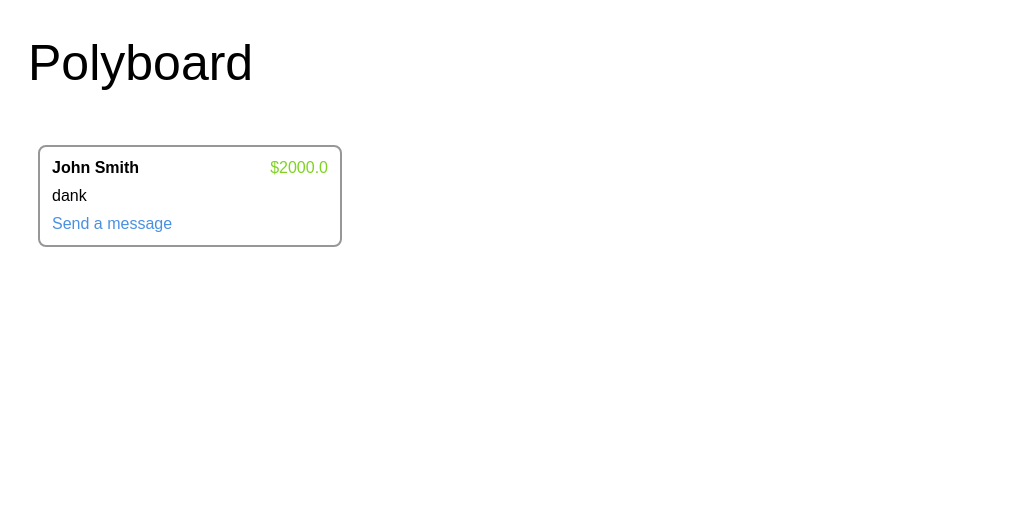
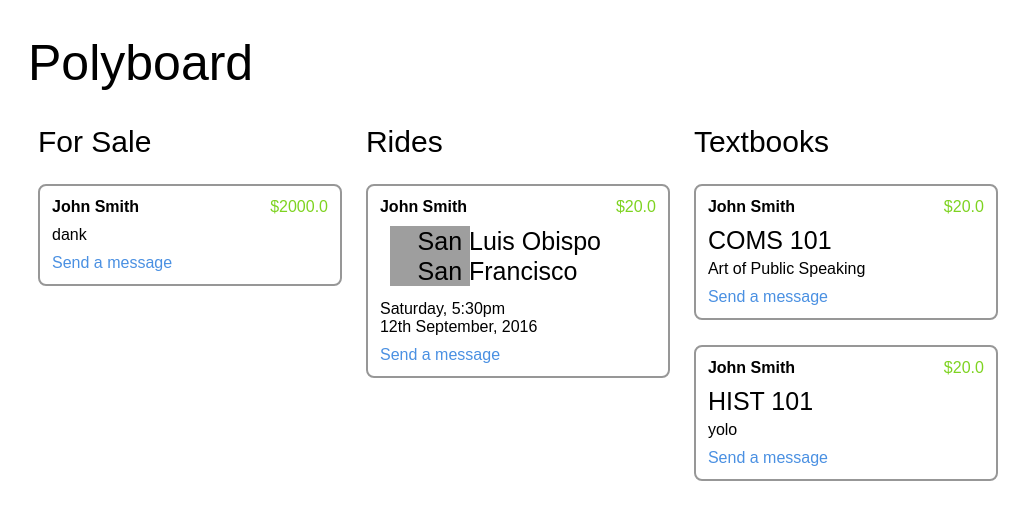
Before and after one commit to faricacarroll/PolyBoard, a Flask app: page /dashboard/ in a window 1280 px wide. Shown: the top 520 px of the page, without its empty margins (120-1149 px from the left). Run offline with Flask 2, Linux system fonts and the light colour scheme; grey boxes are pictures that could not be loaded.

Commit message:
Added Rides and Textbooks

```diff
--- a/app.py
+++ b/app.py
@@ -1,7 +1,7 @@
 from flask import Flask, render_template, request, url_for, redirect
 from sqlalchemy import create_engine
 from sqlalchemy.orm import sessionmaker
-from db_setup import Base, Sell
+from db_setup import Base, Sell, Ride, Textbook
 
 app = Flask(__name__)
 
@@ -17,19 +17,41 @@ def landing():
 
 @app.route('/dashboard/')
 def dashboard():
-    items = session.query(Sell)
-    return render_template('dashboard.html', items=items)
+    sell_items = session.query(Sell)
+    ride_items = session.query(Ride)
+    textbook_items = session.query(Textbook)
+    return render_template('dashboard.html', sell_items = sell_items, ride_items=ride_items, textbook_items=textbook_items)
 
 @app.route('/dashboard/sell/new', methods=['GET', 'POST'])
 def sell_new():
     if request.method == 'POST':
-        new_item = Sell(item=request.form['item'], desc=request.form['desc'], price=request.form['price'])
-        session.add(new_item)
+        sell_item = Sell(item=request.form['item'], desc=request.form['desc'], price=request.form['price'])
+        session.add(sell_item)
         session.commit()
         return redirect(url_for('dashboard'))
     else:
         return render_template('sell_new.html')
 
+@app.route('/dashboard/ride/new', methods=['GET', 'POST'])
+def ride_new():
+    if request.method == 'POST':
+        ride_item = Ride(origin=request.form['origin'], destination=request.form['destination'], price=request.form['price'])
+        session.add(ride_item)
+        session.commit()
+        return redirect(url_for('dashboard'))
+    else:
+        return render_template('ride_new.html')
+
+@app.route('/dashboard/textbook/new', methods=['GET', 'POST'])
+def textbook_new():
+    if request.method == 'POST':
+        textbook_item = Textbook(lecture=request.form['lecture'], textbook=request.form['textbook'], price=request.form['price'])
+        session.add(textbook_item)
+        session.commit()
+        return redirect(url_for('dashboard'))
+    else:
+        return render_template('textbook_new.html')
+
 if __name__ == '__main__':
     app.debug = True
     app.run(host='0.0.0.0', port=5000)
--- a/static/css/card.css
+++ b/static/css/card.css
@@ -1,7 +1,7 @@
 .card {
   border: 2px solid #979797;
   border-radius: 8px;
-  margin-top: 20px;
+  margin-top: 25px;
   width: 300px;
 }
 
--- a/static/css/dashboard.css
+++ b/static/css/dashboard.css
@@ -10,6 +10,10 @@ body {
 #logo {
   font-weight: 300;
   font-size: 50px;
+}
+
+.dash-col-title {
+  font-size: 30px;
 }
 
 .dash-cards {
--- a/templates/dashboard.html
+++ b/templates/dashboard.html
@@ -15,8 +15,9 @@
   <div class="dash-cards">
     <!-- Sell Cards -->
     <div class="dash-sell">
-      {% for i in items %}
-      <div class="card">
+      <span class="dash-col-title">For Sale</span>
+      {% for i in sell_items %}
+      <div class="card animated bounceOutLeft">
         <div class="card-text">
           <span id="card-name">John Smith</span>
           <span id="card-price">${{i.price}}</span><br>
@@ -26,10 +27,48 @@
       </div>
       {% endfor %}
     </div>
+
     <!-- Travel Card -->
-    <div class="dash-ride"></div>
+    <div class="dash-ride">
+      <span class="dash-col-title">Rides</span>
+      {% for i in ride_items %}
+      <div class="card">
+        <div class="card-text">
+          <span id="card-name">John Smith</span>
+          <span id="card-price">${{i.price}}</span><br>
+          <div class="card-city-info">
+            <div class="card-line">
+              <img id="card-line" src="../static/assets/travel.svg"/>
+            </div>
+            <div class="card-cities">
+              <span id="card-origin">{{i.origin}}</span><br>
+              <span id="card-destination">{{i.destination}}</span>
+            </div>
+          </div>
+          <div class="card-date">Saturday, 5:30pm<br> 12th September, 2016</div>
+          <div class="card-message">Send a message</div>
+        </div>
+      </div>
+    {% endfor %}
+    </div>
+
     <!-- Textbook Card -->
-    <div class="dash-textbook"></div>
+    <div class="dash-textbook">
+      <span class="dash-col-title">Textbooks</span>
+      {% for i in textbook_items %}
+      <div class="card">
+        <div class="card-text">
+          <span id="card-name">John Smith</span>
+          <span id="card-price">${{i.price}}</span><br>
+          <div class="card-class">{{i.lecture}}</div>
+          <div class="card-textbook">{{i.textbook}}</div>
+          <div class="card-message">Send a message</div>
+        </div>
+      </div>
+      {% endfor %}
+    </div>
   </div>
+
+
 </body>
 </html>
```
Also changed, not shown: db_setup.py (+17 -1 lines), bulletin.db.
